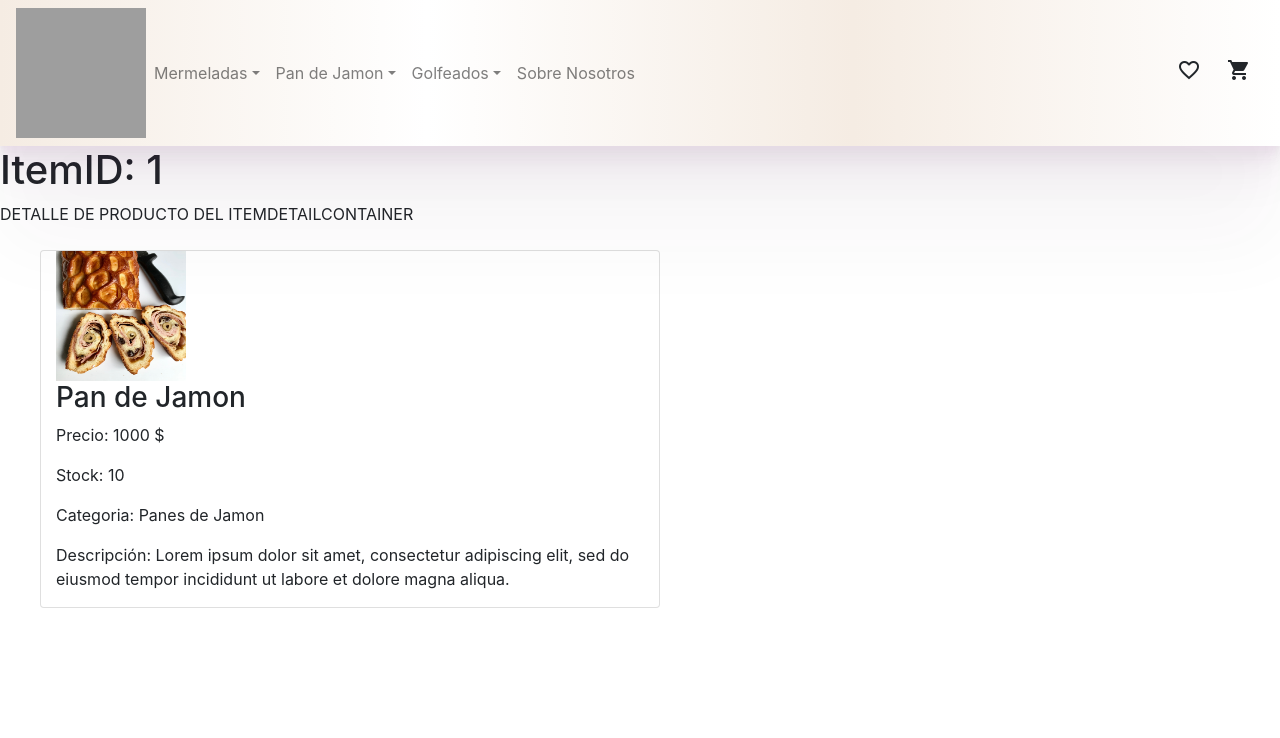
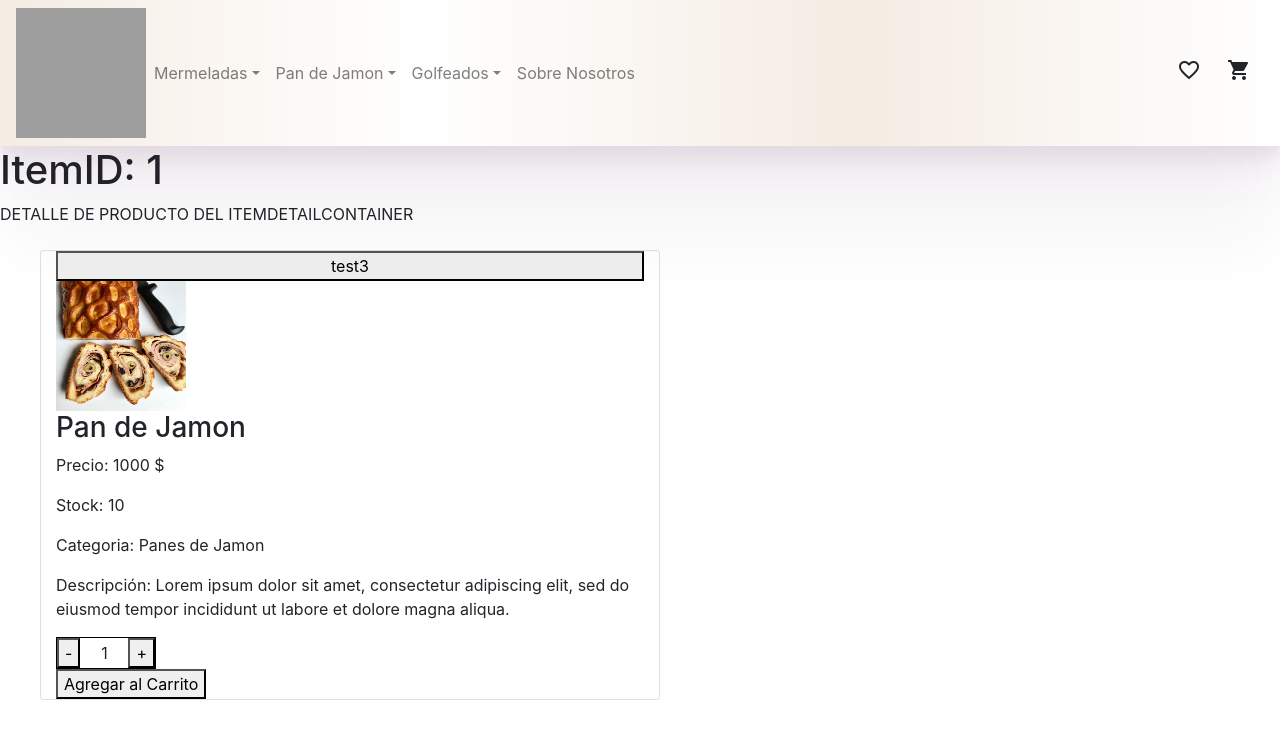
Before and after one commit to emilioantonio29/react-project-one, a React (Create React App) app: page /ItemDetailContainer/1 in a window 1280 px wide. Shown: the top 738 px of the page. Built offline with nearby package versions, Linux system fonts and the light colour scheme; grey boxes are pictures that could not be loaded.

Commit message:
17-02-2021 Eventos | desafio React

```diff
--- a/src/App.jsx
+++ b/src/App.jsx
@@ -33,6 +33,7 @@ const App = () => {
     <>
 
     <BrowserRouter>
+
       <NavbarComponent/>
       <Switch>
         <Route exact path="/" component={ItemListContainer}/>
--- a/src/components/Item/Item.jsx
+++ b/src/components/Item/Item.jsx
@@ -12,7 +12,7 @@ const Item = ({product}) => {
         <h3>{product.nombre}</h3>
         <p>Precio: {product.precio} {product.moneda}</p>
         <p>Stock: {product.cantidad}</p>
-        <Link to={`/ItemDetailContainer/${product.id}`}><button>Detalle del Producto</button></Link>
+        <Link to={`/ItemDetailContainer/${product.id}`}><button>Comprar</button></Link>
         {/* <button onClick={test}> test2</button> */}
     </div>
 
--- a/src/components/Item/Item2.jsx
+++ b/src/components/Item/Item2.jsx
@@ -1,12 +1,111 @@
+import ItemCount from "../../containers/ItemCount"
+import React, {useState, useEffect} from 'react';
 
 const Item2 = ({producto}) => {
+
+    const [cantidad2, setCantidad2] = useState(1);
+    const [cantidad, setCantidad] = useState(producto.cantidad);
+    const [show, setShow] = useState(true);
+    React.useEffect(()=>{
+        // consultas a la BD, suscripciones como addeventlistener
+        document.title = `${cantidad2}`
+        console.log("mounted")
+        return () => {
+            // remove listener
+            // desuscripción BD
+            console.log("unmounted RIP")
+        }
+    },[cantidad2]);
+
+    React.useEffect(()=>{
+        // consultas a la BD, suscripciones como addeventlistener
+        document.title = `${cantidad}`
+        // setCantidad(1)
+        console.log("mounted")
+        return () => {
+            // remove listener
+            // desuscripción BD
+            console.log("unmounted RIP")
+        }
+    },[]);
+
+    function agregarCarrito(){
+        if(cantidad2 <= cantidad){
+            setCantidad(cantidad - cantidad2)
+            setCantidad2(1)
+            setShow(false)
+        }else{
+            alert("test")
+        }
+    }
+
+    function sumaCantidad(){
+        if(cantidad2 <= cantidad - 1){
+            setCantidad2(cantidad2 + 1)
+        }
+    }
+
+    // function restaCantidad(){
+
+    // }
+
+
+
+    const test3 = () => {
+        console.log(producto.cantidad)
+        console.log(cantidad)
+        // console.log(products2)
+    }
+
     return <div className="card col-md-6">
+
+        <button onClick={test3}> test3</button>
+
         <img src={`../imagenes/${producto.imagen}.png`} alt=""/>
         <h3>{producto.nombre}</h3>
         <p>Precio: {producto.precio} {producto.moneda}</p>
-        <p>Stock: {producto.cantidad}</p>
+        {/* <p>Stock: {producto.cantidad}</p> */}
+        <p>Stock: {cantidad}</p>
         <p>Categoria: {producto.tipo}</p>
         <p>Descripción: {producto.descript}</p>
+        <div className="d-flex justify-content-between">
+            {show ? (
+                <div className="d-flex align-items-center justify-content-between cajaCount">
+                    <div>
+                        <button onClick={()=>{setCantidad2(cantidad2 < 2 ? cantidad2 : cantidad2 - 1 )}}>-</button>
+                    </div>
+                    <div>
+                        <p>{cantidad2}</p>
+                    </div>
+                    <div className="">
+                        <button onClick={()=>{sumaCantidad()}}>+</button>
+                    </div>
+                </div>
+            ) : ("")}
+
+            <div className="d-flex justify-content-end">
+                {/* <button type="button" onClick={() => {setShow(!show);}}>Seguir Agregando al carrito {show ? 'Div 2' : 'Div 1'}</button> */}
+                {show ? ("" ) : (<button type="button" onClick={() => {setShow(!show);}}>Seguir Agregando al carrito {show ? 'Div 2' : 'Div 1'}</button>)}
+
+            </div>
+        </div>
+            <div className="d-flex justify-content-between">
+                <div className="">
+                    {/* <button onClick={()=>{setCantidad(cantidad2 < producto.cantidad + 1 ? cantidad - cantidad2 : cantidad2)}}>Agregar al Carrito</button>  */}
+                    {/* <button onClick={()=>{agregarCarrito()}}>Agregar al Carrito</button>  */}
+                    {show ? (<button onClick={()=>{agregarCarrito()}}>Agregar al Carrito</button> ) : (<button className="btn btn-success" onClick={()=>{alert("proximo paso; agregar elementos al carrito")}}>Ir a Comprar</button>)}
+                </div>
+                <div>
+                     {show ? ("" ) : (<p>Items Agregados al carrito: {producto.cantidad - cantidad}</p> )}
+                </div>
+            </div>
+            {/* <div>
+                <button type="button" onClick={() => {setShow(!show);}}>
+                    Mostrar {show ? 'Div 2' : 'Div 1'}
+                </button>
+
+                {show ? (<button onClick={()=>{agregarCarrito()}}>Agregar al Carrito</button> ) : ("WAZAAA")}
+            </div> */}
     </div>
 
 }
```
Also changed, not shown: 1 other file (tests, documents, lock files or other folders).
